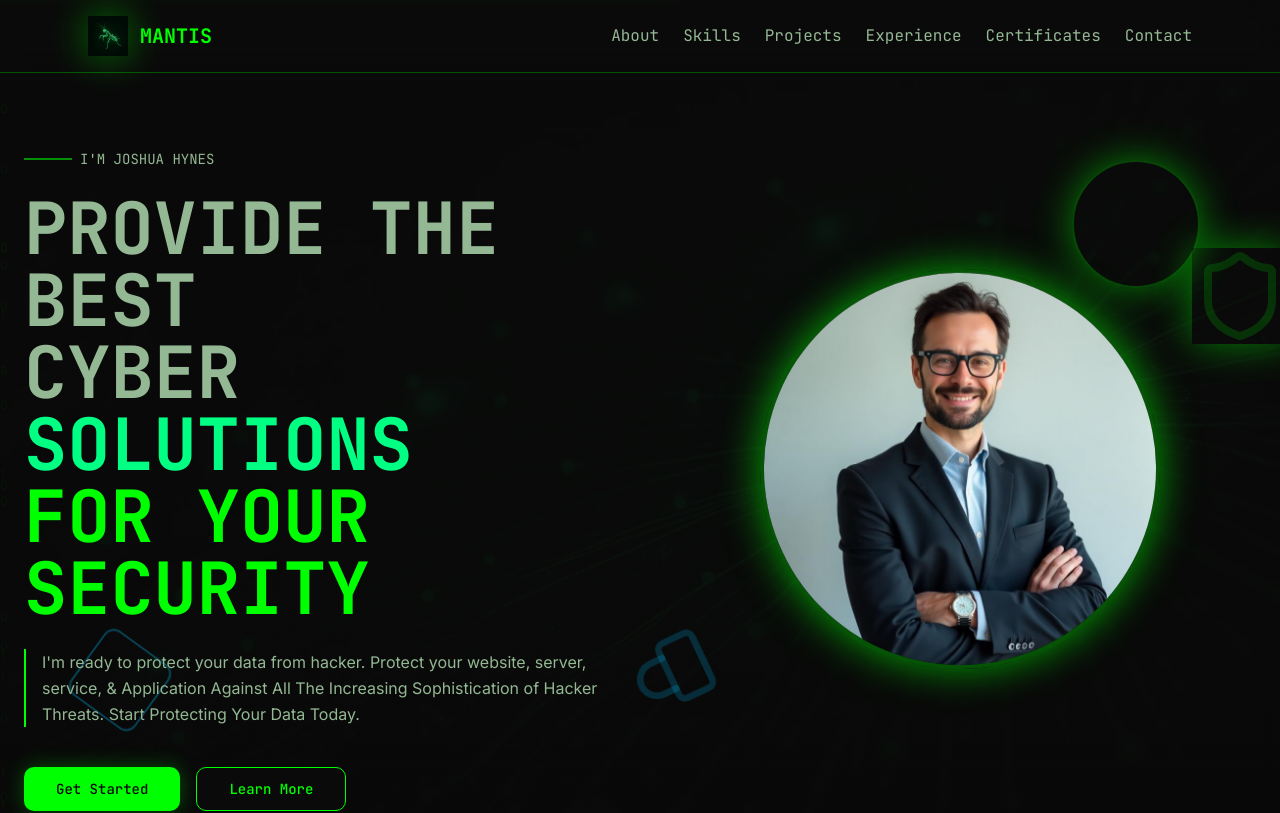
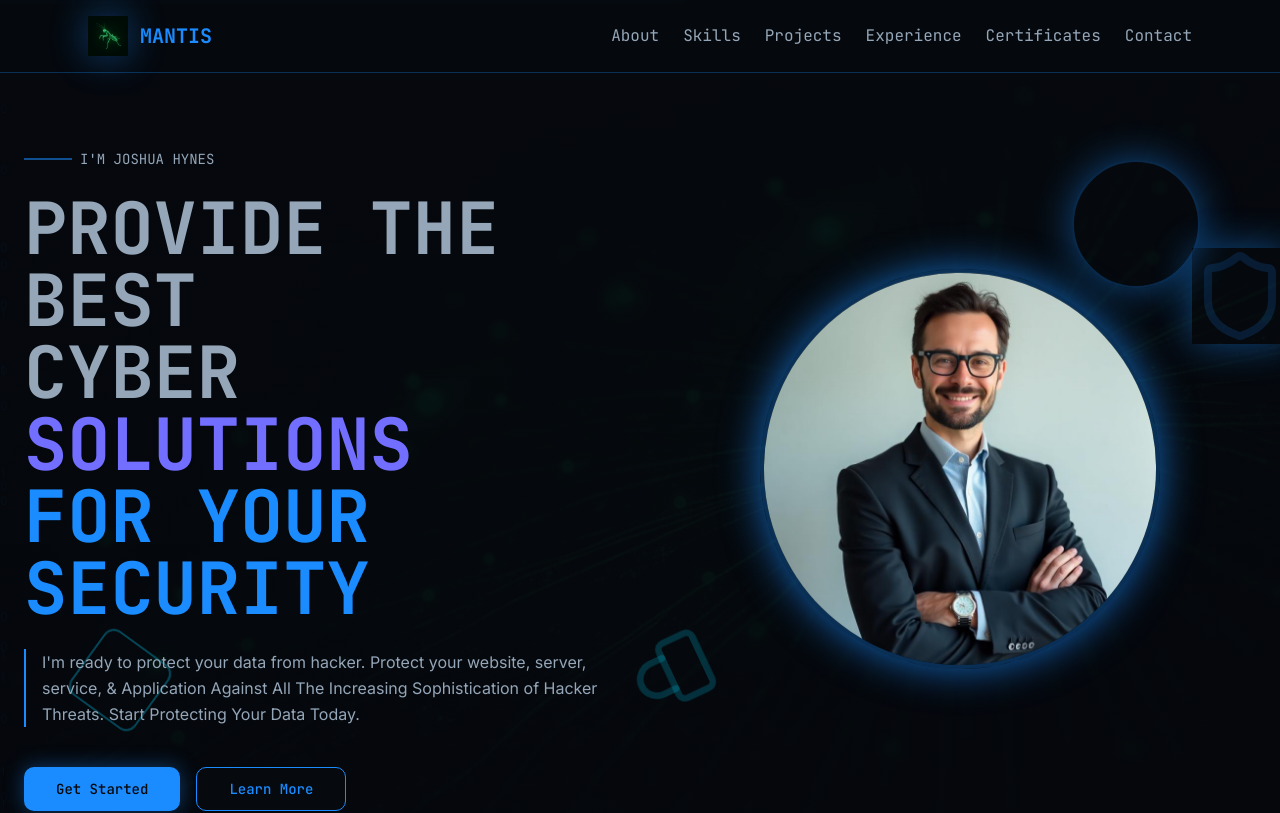
Before and after one commit to HYNESWAWERU/cyber-fortress-launchpad-12, a React (Vite) app: page / in a window 1280 px wide. Shown: the top 813 px of the page. Built offline with nearby package versions, Linux system fonts and the light colour scheme.

Commit message:
Apply blue theme

```diff
--- a/src/index.css
+++ b/src/index.css
@@ -8,58 +8,58 @@ All colors MUST be HSL.
 
 @layer base {
   :root {
-    /* Cyber Dark Theme */
-    --background: 0 0% 4%;
-    --foreground: 120 100% 85%;
+    /* Cyber Blue Dark Theme */
+    --background: 220 40% 4%;
+    --foreground: 210 100% 85%;
 
-    --card: 0 0% 6%;
-    --card-foreground: 120 100% 85%;
+    --card: 220 40% 6%;
+    --card-foreground: 210 100% 85%;
 
-    --popover: 0 0% 8%;
-    --popover-foreground: 120 100% 85%;
+    --popover: 220 40% 8%;
+    --popover-foreground: 210 100% 85%;
 
-    /* Cyber Green Primary */
-    --primary: 120 100% 50%;
-    --primary-foreground: 0 0% 4%;
+    /* Electric Blue Primary */
+    --primary: 210 100% 55%;
+    --primary-foreground: 220 40% 4%;
 
-    /* Electric Blue Secondary */
-    --secondary: 195 100% 50%;
-    --secondary-foreground: 0 0% 4%;
+    /* Cyan Secondary */
+    --secondary: 190 100% 50%;
+    --secondary-foreground: 220 40% 4%;
 
-    /* Muted Dark Tones */
-    --muted: 0 0% 12%;
-    --muted-foreground: 120 20% 65%;
+    /* Muted Dark Blue Tones */
+    --muted: 220 30% 12%;
+    --muted-foreground: 210 20% 65%;
 
-    /* Warning Orange Accent */
-    --accent: 15 100% 60%;
-    --accent-foreground: 0 0% 4%;
+    /* Purple Accent */
+    --accent: 260 100% 65%;
+    --accent-foreground: 220 40% 4%;
 
     --destructive: 0 75% 60%;
     --destructive-foreground: 0 0% 98%;
 
-    --border: 120 20% 20%;
-    --input: 0 0% 8%;
-    --ring: 120 100% 50%;
+    --border: 210 30% 20%;
+    --input: 220 40% 8%;
+    --ring: 210 100% 55%;
 
     --radius: 0.75rem;
 
-    /* Custom Cyber Colors */
-    --cyber-green: 120 100% 50%;
-    --cyber-green-glow: 120 100% 35%;
-    --cyber-blue: 195 100% 50%;
-    --cyber-blue-glow: 195 100% 35%;
-    --terminal-green: 120 100% 70%;
-    --warning-orange: 15 100% 60%;
+    /* Custom Cyber Blue Colors */
+    --cyber-green: 210 100% 55%;
+    --cyber-green-glow: 210 100% 40%;
+    --cyber-blue: 190 100% 50%;
+    --cyber-blue-glow: 190 100% 35%;
+    --terminal-green: 210 100% 70%;
+    --warning-orange: 260 100% 65%;
 
     /* Gradients */
-    --gradient-cyber: linear-gradient(135deg, hsl(var(--cyber-green)), hsl(var(--cyber-blue)));
-    --gradient-glow: linear-gradient(135deg, hsl(var(--cyber-green-glow)), hsl(var(--cyber-blue-glow)));
-    --gradient-dark: linear-gradient(180deg, hsl(0 0% 4%), hsl(0 0% 2%));
+    --gradient-cyber: linear-gradient(135deg, hsl(210 100% 55%), hsl(190 100% 50%));
+    --gradient-glow: linear-gradient(135deg, hsl(210 100% 40%), hsl(190 100% 35%));
+    --gradient-dark: linear-gradient(180deg, hsl(220 40% 4%), hsl(220 40% 2%));
 
     /* Shadows & Effects */
-    --glow-green: 0 0 20px hsl(var(--cyber-green) / 0.3);
-    --glow-blue: 0 0 20px hsl(var(--cyber-blue) / 0.3);
-    --glow-intense: 0 0 40px hsl(var(--cyber-green) / 0.6);
+    --glow-green: 0 0 20px hsl(210 100% 55% / 0.4);
+    --glow-blue: 0 0 20px hsl(190 100% 50% / 0.4);
+    --glow-intense: 0 0 40px hsl(210 100% 55% / 0.7);
 
     /* Animations */
     --transition-cyber: all 0.3s cubic-bezier(0.4, 0, 0.2, 1);
```
